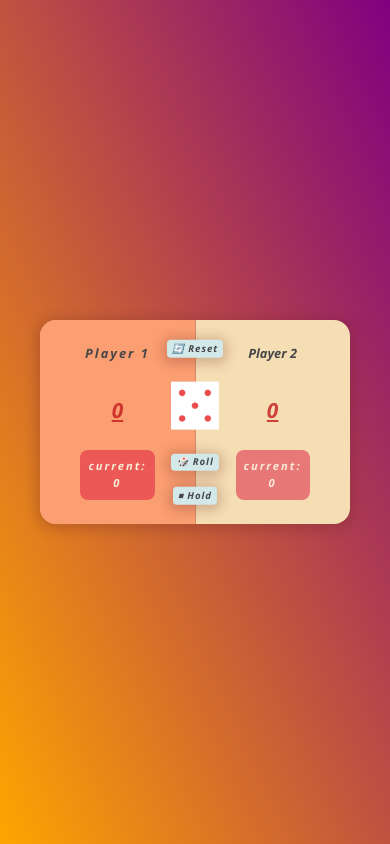
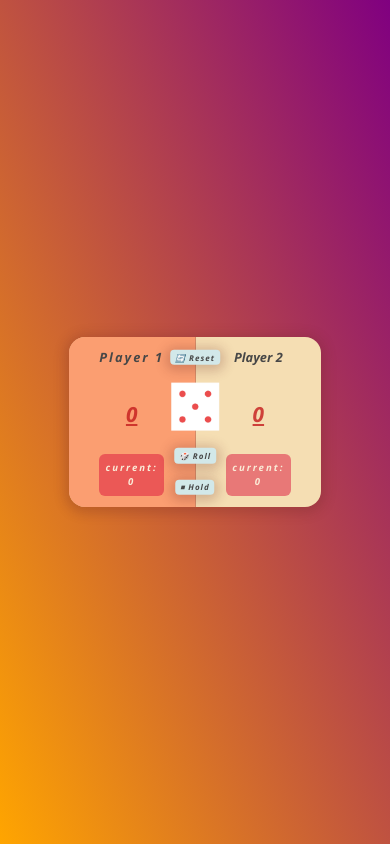
Before and after one commit to pejhvaman/pig-game, a plain HTML site: page index.html in a window 390 px wide. Drawn offline with Linux system fonts and the light colour scheme.

Commit message:
styles changed

```diff
--- a/src/style.css
+++ b/src/style.css
@@ -97,6 +97,7 @@ button:active {
   margin-bottom: 2rem;
   font-weight: 700;
   font-size: 1.3rem;
+  text-wrap: nowrap;
 }
 .score {
   margin-bottom: 1.5rem;
@@ -111,7 +112,7 @@ button:active {
   letter-spacing: 2px;
   text-align: center;
   color: rgb(44, 40, 40);
-  border-radius: 8px;
+  border-radius: 6px;
   background-color: rgba(220, 20, 60, 0.5);
   color: antiquewhite;
 }
@@ -120,10 +121,10 @@ button:active {
   button {
     margin: 0.5rem;
     padding: 0.1rem 0.3rem;
-    font-size: 0.6rem;
+    font-size: 0.5rem;
   }
   .player {
-    padding: 1.5rem 2.5rem;
+    padding: 0.7rem 1.9rem;
   }
   .title {
     font-size: 0.8rem;
@@ -132,10 +133,11 @@ button:active {
     font-size: 1.3rem;
   }
   .current-container {
-    padding: 0.5rem;
-    font-size: 0.7rem;
+    padding: 0.4rem;
+    font-size: 0.6rem;
   }
   .dice {
     width: 3rem;
+    margin: 0.6rem 0;
   }
 }
```
